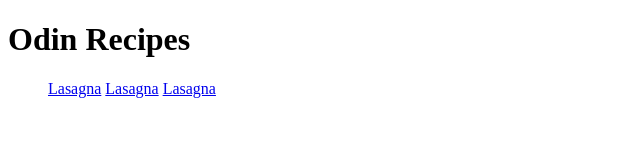
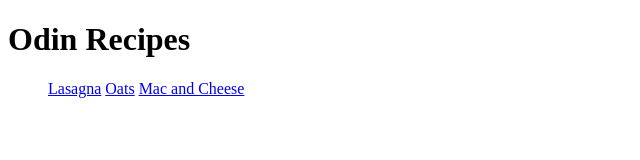
Before and after one commit to soukaisucc/odin-recipes, a plain HTML site: page index.html in a window 1280 px wide. Shown: the full height of the page, 0-640 px from the left. Drawn offline with Linux system fonts and the light colour scheme.

Commit message:
Fixed the naming of the links to the recipe pages

```diff
--- a/index.html
+++ b/index.html
@@ -12,8 +12,8 @@
 
       <ul>
          <a href="recipes/lasagna.html">Lasagna</a>
-         <a href="recipes/oats.html">Lasagna</a>
-         <a href="recipes/mac-and-cheese.html">Lasagna</a>
+         <a href="recipes/oats.html">Oats</a>
+         <a href="recipes/mac-and-cheese.html">Mac and Cheese</a>
       </ul>
    </body>
 
```
